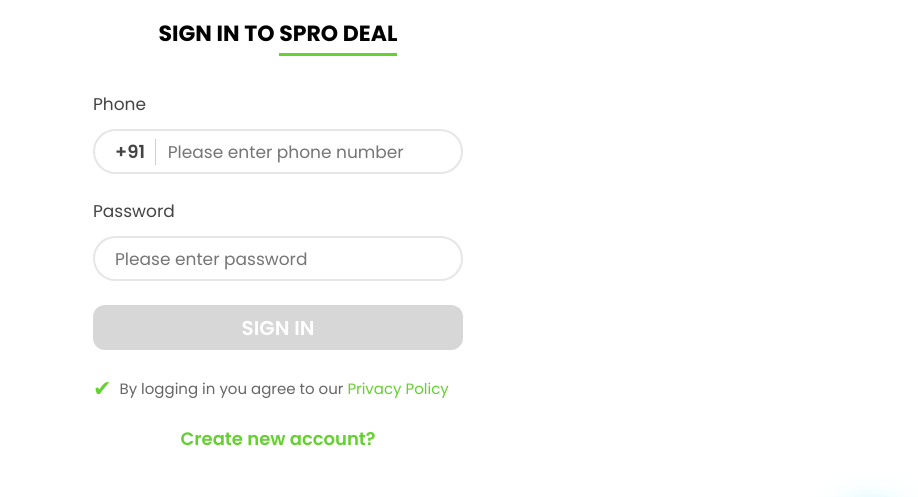
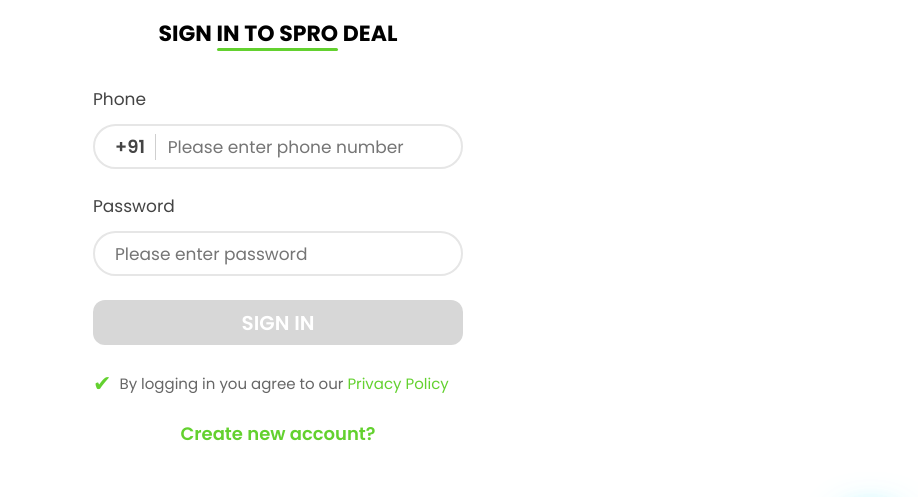
Before and after one commit to arshsarari980-dev/sprodeall, a plain HTML site: page index.html in a window 1280 px wide. Shown: the part 203-700 px from the top of the page, without its empty margins (362-1280 px from the left). Drawn offline with Linux system fonts and the light colour scheme.

Commit message:
Update index.html

```diff
--- a/index.html
+++ b/index.html
@@ -124,14 +124,25 @@
     text-align:center;
     font-size:22px;
     font-weight:700;
+    color:#000;
     margin-bottom:35px;
-    color:#000;
 }
-    .title-line{
+
+.title-line{
     display:inline-block;
-    color:#000;
-    border-bottom:3px solid #63d12f; /* Theme color line */
-    padding-bottom:3px;
+    position:relative;
+    padding-bottom:1px;
+}
+
+.title-line::after{
+    content:"";
+    position:absolute;
+    left:0;
+    bottom:0;
+    width:100%;
+    height:3px;
+    background:#63d12f;
+    border-radius:10px;
 }
 
 .green{
@@ -313,8 +324,7 @@
 <div class="content">
 
 <h1>
-    SIGN IN TO
-    <span class="title-line">SPRO DEAL</span>
+    SIGN <span class="title-line">IN TO SPRO</span> DEAL
 </h1>
 
 <label>Phone</label>
```
